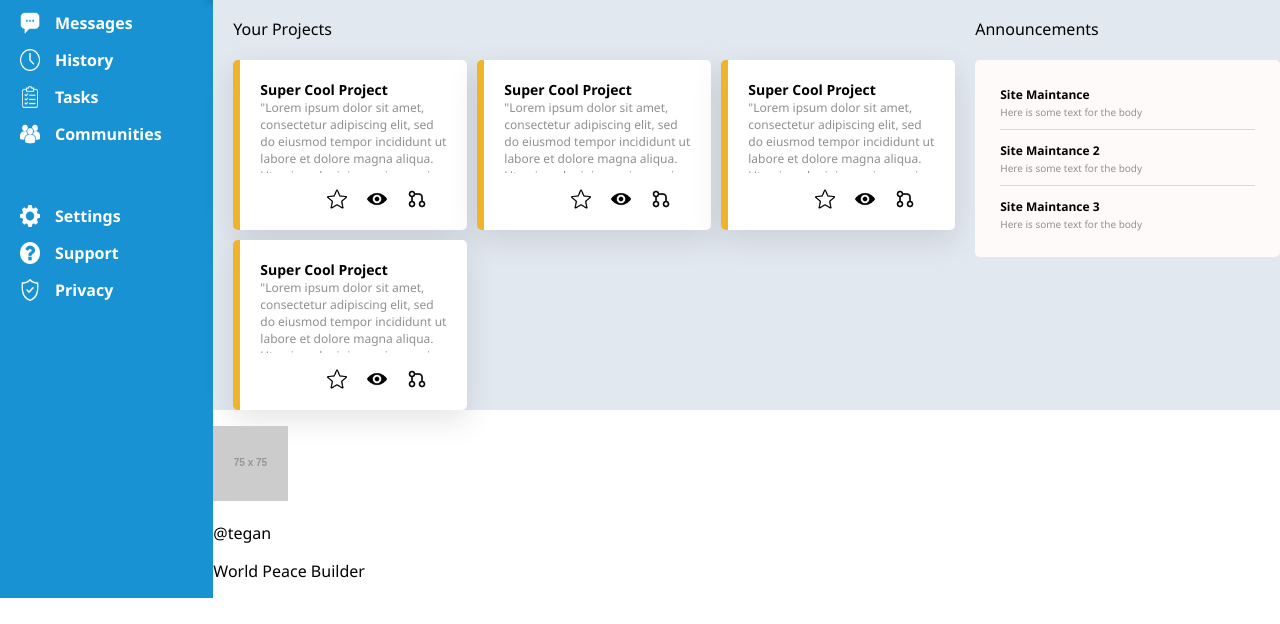
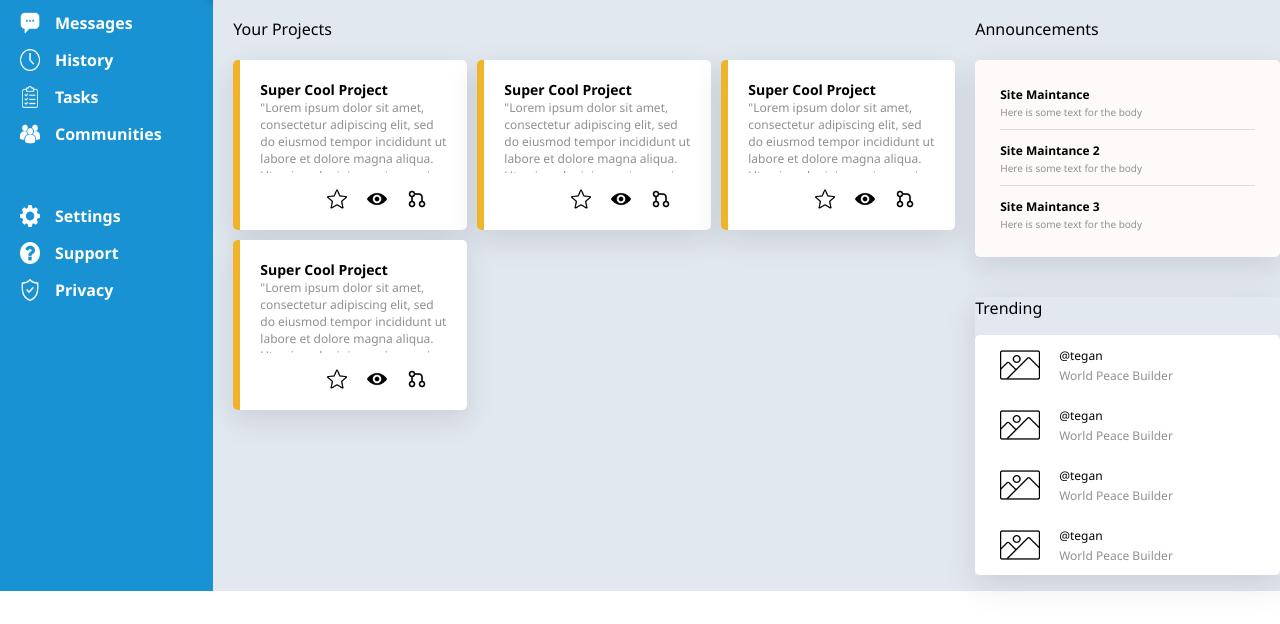
Before and after one commit to heyJoshLee/odin-admin-dashboard, a plain HTML site: page index.html in a window 1280 px wide. Shown: the part 176-800 px from the top of the page. Drawn offline with Linux system fonts and the light colour scheme; placeholder pictures from the web are drawn by us.

Commit message:
Initial styling for trending section

```diff
--- a/index.html
+++ b/index.html
@@ -139,6 +139,7 @@
                     </div>
                 </div>
             </div>
+            <div id="right-column">
                 <div id="announcements">
                     <div id="announcements-heading">
                         <h2>Announcements</h2>
@@ -162,12 +163,26 @@
 
 
                 </div>
-        </div>
-
                 <div id="trending">
+                    <h2>Trending</h2>
                     <ul id="trending-items">
-                <li class="trendig-item">
-                    <a href="https://placeholder.com"><img src="https://via.placeholder.com/75"></a>
+                        <li class="trending-item">
+                            <img src="./images/placeholder.png" alt="">
+                            <p class="trending-author">@tegan</p>
+                            <p class="trending-title">World Peace Builder</p>
+                        </li>
+                        <li class="trending-item">
+                            <img src="./images/placeholder.png" alt="">
+                            <p class="trending-author">@tegan</p>
+                            <p class="trending-title">World Peace Builder</p>
+                        </li>
+                        <li class="trending-item">
+                            <img src="./images/placeholder.png" alt="">
+                            <p class="trending-author">@tegan</p>
+                            <p class="trending-title">World Peace Builder</p>
+                        </li>
+                        <li class="trending-item">
+                            <img src="./images/placeholder.png" alt="">
                             <p class="trending-author">@tegan</p>
                             <p class="trending-title">World Peace Builder</p>
                         </li>
@@ -175,5 +190,10 @@
                 </div>
             </div>
 
+        </div>
+
+
+    </div>
+
 </body>
 </html>
--- a/style.css
+++ b/style.css
@@ -4,6 +4,8 @@
     --custom-yellow: #F0B329;
     --soft-border-radius: 5px;
     --gray-text: #8f9092;
+    --soft-padding: 10px 25px;
+    --soft-shadow: 0px 10px 30px 1px rgba(0, 0, 0, 0.1);
 }
 
 * {
@@ -190,14 +192,15 @@ a {
 }
 
 #project-container-heading h1,
-#announcements-heading h2 {
+#announcements-heading h2,
+#trending h2 {
     margin: 0;
     font-size: 16px;
     font-weight: 400;
 }
 
 .project {
-    box-shadow: 0px 10px 30px 1px rgba(0, 0, 0, 0.1);
+    box-shadow: var(--soft-shadow);
     border-left: 7px solid var(--custom-yellow);
     border-radius: var(--soft-border-radius);
     padding: 20px 20px 0 20px;
@@ -248,8 +251,10 @@ a {
 
 #announcement-container {
     background-color: snow;
-    padding: 10px 25px;
+    padding: var(--soft-padding);
     border-radius: var(--soft-border-radius);
+    box-shadow: var(--soft-shadow);
+
 }
 
 .announcement + .announcement {
@@ -266,3 +271,47 @@ a {
     color: var(--gray-text);
     margin-top: -10px;
 }
+
+#trending-items {
+    background-color: white;
+    padding: var(--soft-padding);
+    border-radius: var(--soft-border-radius);
+}
+
+#trending {
+    margin-top: 40px;
+    box-shadow: var(--soft-shadow);
+}
+
+#trending-items {
+    display: grid;
+    row-gap: 20px;
+}
+
+
+.trending-item {
+    display: grid;
+    grid-template-columns: 1fr 4fr;
+    grid-template-rows: 1fr 1fr;
+    column-gap: 10px;
+    align-items: center;
+}
+
+.trending-title {
+    grid-column: 2 / 2;
+    font-size: 12px;
+    color: var(--gray-text)
+}
+
+.trending-author {
+    font-size: 12px;
+}
+
+.trending-item img {
+    width: 40px;
+    grid-row: 1 / 3;
+}
+
+.trending-item p {
+    margin: 0;
+}
```
Lines whose indentation alone changed are shown as unchanged.
